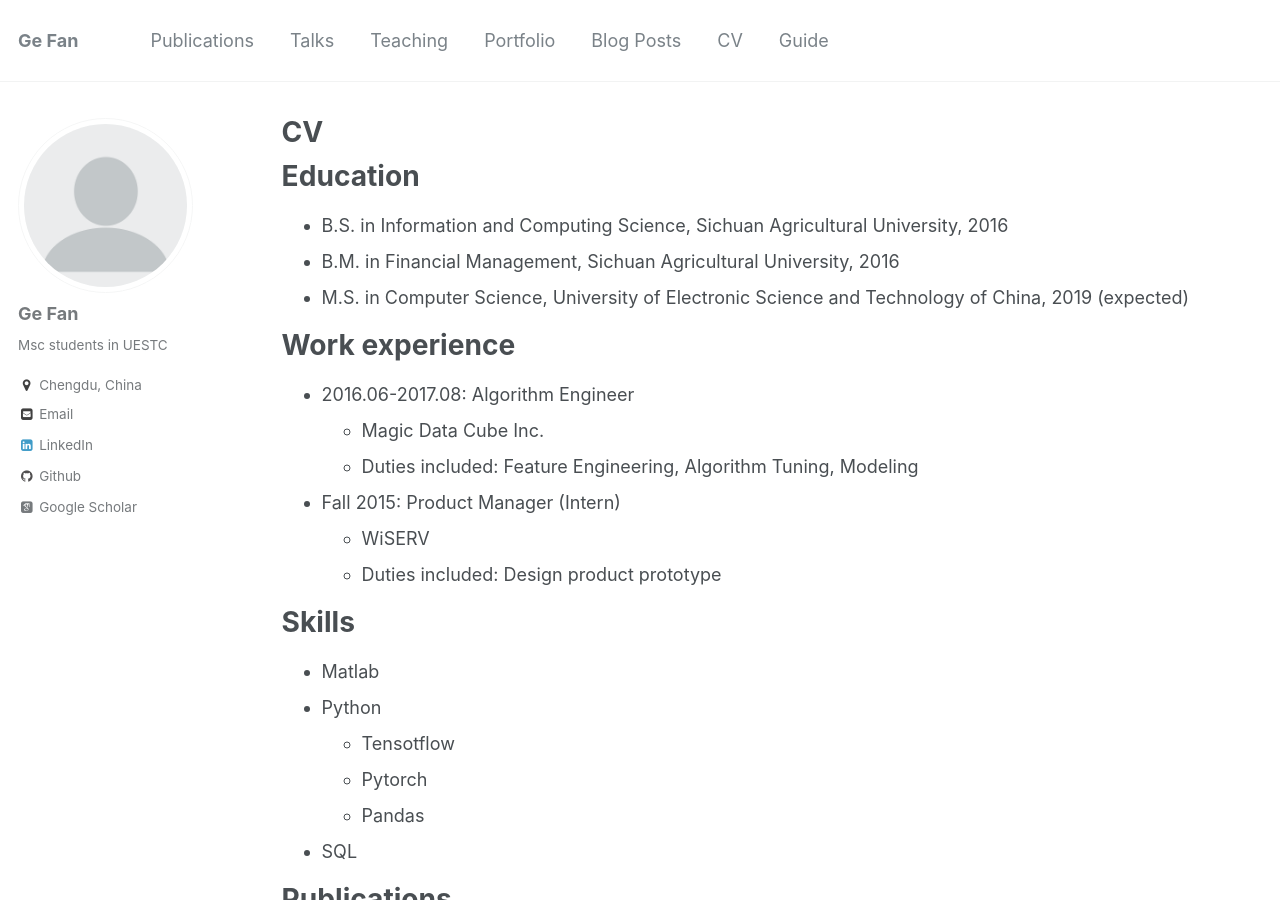
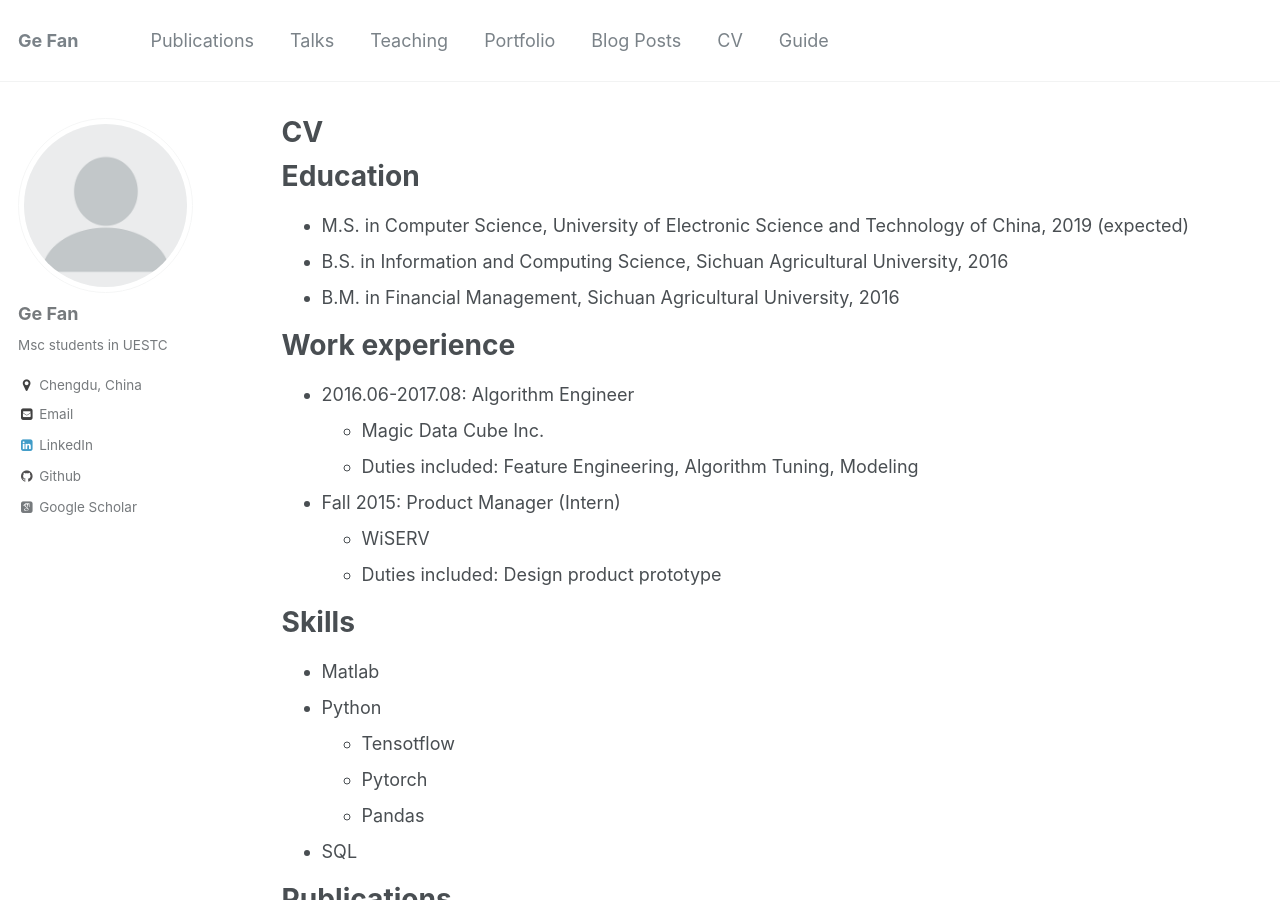
Before and after one commit to FanGhost/fanghost.github.io, a Jekyll site: the page built from _pages/cv.md, in a window 1280 px wide and 900 px high. Built offline with Jekyll 4.4.1, drawn with Linux system fonts in a browser that asks for light colours; some web fonts are replaced.

Commit message:
Update cv.md

```diff
--- a/_pages/cv.md
+++ b/_pages/cv.md
@@ -11,9 +11,10 @@ redirect_from:
 
 Education
 ======
+* M.S. in Computer Science, University of Electronic Science and Technology of China, 2019 (expected)
 * B.S. in Information and Computing Science, Sichuan Agricultural University, 2016
 * B.M. in Financial Management, Sichuan Agricultural University, 2016
-* M.S. in Computer Science, University of Electronic Science and Technology of China, 2019 (expected)
+
 
 Work experience
 ======
```
